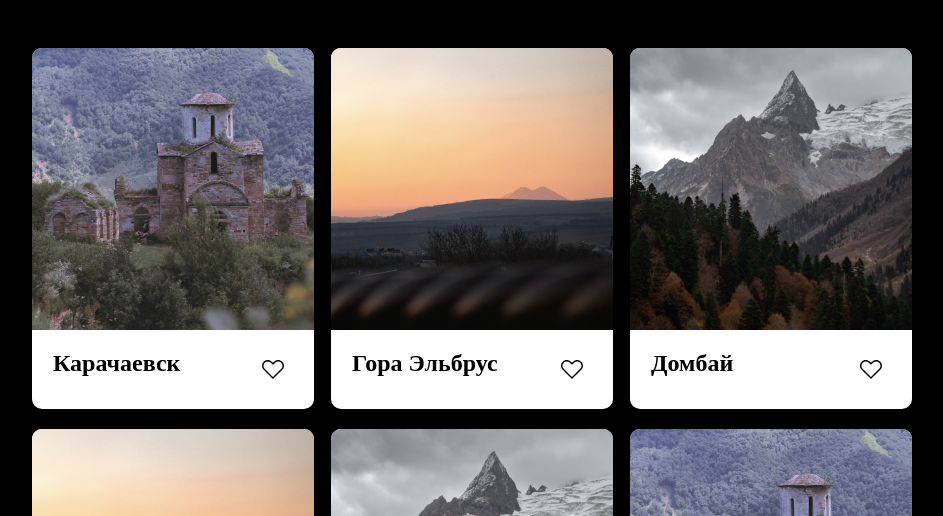
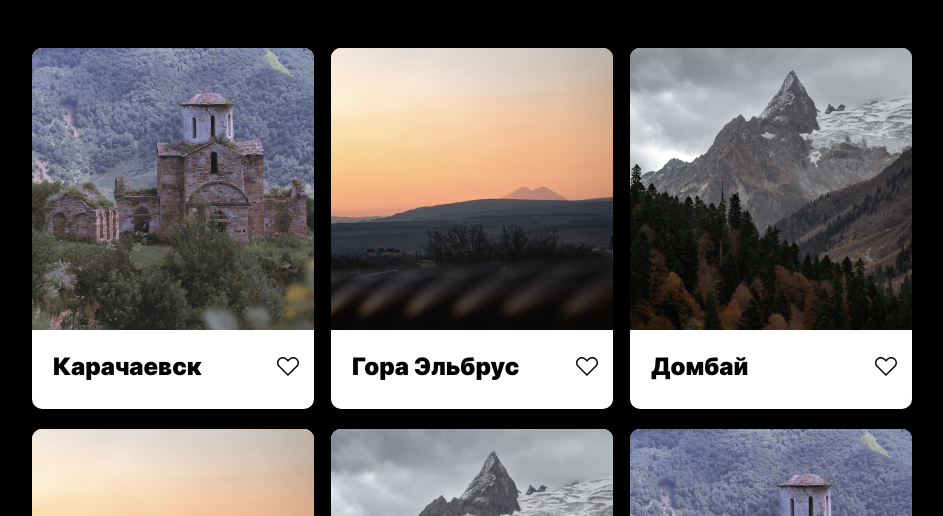
Before and after one commit to Kirill64/mesto, a plain HTML site: page index.html in a window 1280 px wide. Shown: the part 284-800 px from the top of the page, without its empty margins (168-1111 px from the left). Drawn offline with Linux system fonts and the light colour scheme.

Commit message:
fincommit

```diff
--- a/blocks/body/body.css
+++ b/blocks/body/body.css
@@ -1,4 +1,5 @@
 .body {
     background: #000000;
     margin: 0;
+    font-family: 'Inter';
 }
--- a/blocks/element/__like/element__like.css
+++ b/blocks/element/__like/element__like.css
@@ -1,12 +1,9 @@
 .element__like {
     background-image: url(../../../images/like.svg);
     background-color: white;
-    position: absolute;
-    right: 0;
-    bottom: 0;
     width: 22px;
     height: 19px;
-    margin: 0 30px 30px 0;
+    margin: 0;
     padding: 0;
     border: none;
     outline: none;
--- /dev/null
+++ b/blocks/element/__title-like/element__title-like.css
@@ -0,0 +1,8 @@
+.element__title-like {
+    display: flex;
+    justify-content: space-between;
+    align-items: center;
+    margin: 0 15px 31px 21px;
+    max-width: 246px;
+    height: 23px;
+}
--- a/blocks/element/__title/element__title.css
+++ b/blocks/element/__title/element__title.css
@@ -1,6 +1,6 @@
 .element__title {
     width: 200px;
-    margin: 0 0 31px 21px;
+    margin: 0;
     font-style: normal;
     font-weight: 900;
     font-size: 24px;
--- a/index.html
+++ b/index.html
@@ -34,38 +34,50 @@
 
             <div class="element">
                 <img src="./images/1.png" alt="храм" class="element__pic">
+                <section class="element__title-like">
                     <h1 class="element__title">Карачаевск</h1>
                     <button class="element__like"></button>
+                </section>
             </div>
 
             <div class="element">
                 <img src="./images/2.png" alt="гора" class="element__pic">
+                <section class="element__title-like">
                     <h1 class="element__title">Гора Эльбрус</h1>
                     <button class="element__like"></button>
+                </section>
             </div>
 
             <div class="element">
                 <img src="./images/3.png" alt="домбай" class="element__pic">
+                <section class="element__title-like">
                     <h1 class="element__title">Домбай</h1>
                     <button class="element__like"></button>
+                </section>
             </div>
 
             <div class="element">
                 <img src="./images/2.png" alt="гора" class="element__pic">
+                <section class="element__title-like">
                     <h1 class="element__title">Гора Эльбрус</h1>
                     <button class="element__like"></button>
+                </section>
             </div>
 
             <div class="element">
                 <img src="./images/3.png" alt="домбай" class="element__pic">
+                <section class="element__title-like">
                     <h1 class="element__title">Домбай</h1>
                     <button class="element__like"></button>
+                </section>
             </div>
 
             <div class="element">
                 <img src="./images/1.png" alt="храм" class="element__pic">
+                <section class="element__title-like">
                     <h1 class="element__title">Карачаево-Черкессия</h1>
                     <button class="element__like"></button>
+                </section>
             </div>
 
         </section>
--- a/pages/index.css
+++ b/pages/index.css
@@ -17,6 +17,7 @@
 @import url(../blocks/profile/__name-btn/profile__name-btn.css);
 @import url(../blocks/elements/elements.css);
 @import url(../blocks/element/element.css);
+@import url(../blocks/element/__title-like/element__title-like.css);
 @import url(../blocks/element/__like/element__like.css);
 @import url(../blocks/element/__pic/element__pic.css);
 @import url(../blocks/element/__title/element__title.css);
```
Lines whose indentation alone changed are shown as unchanged.
